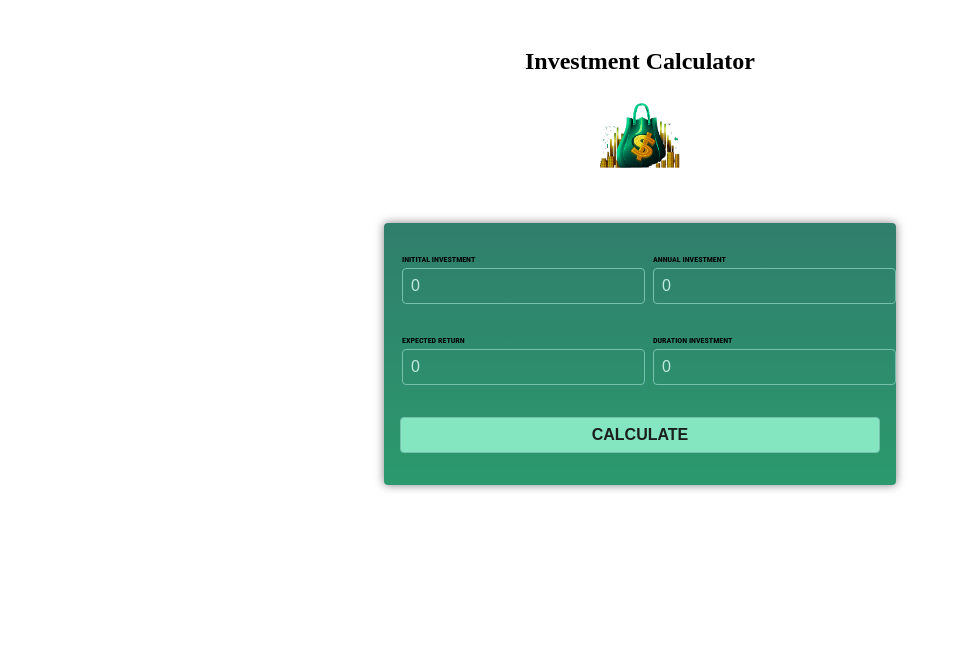
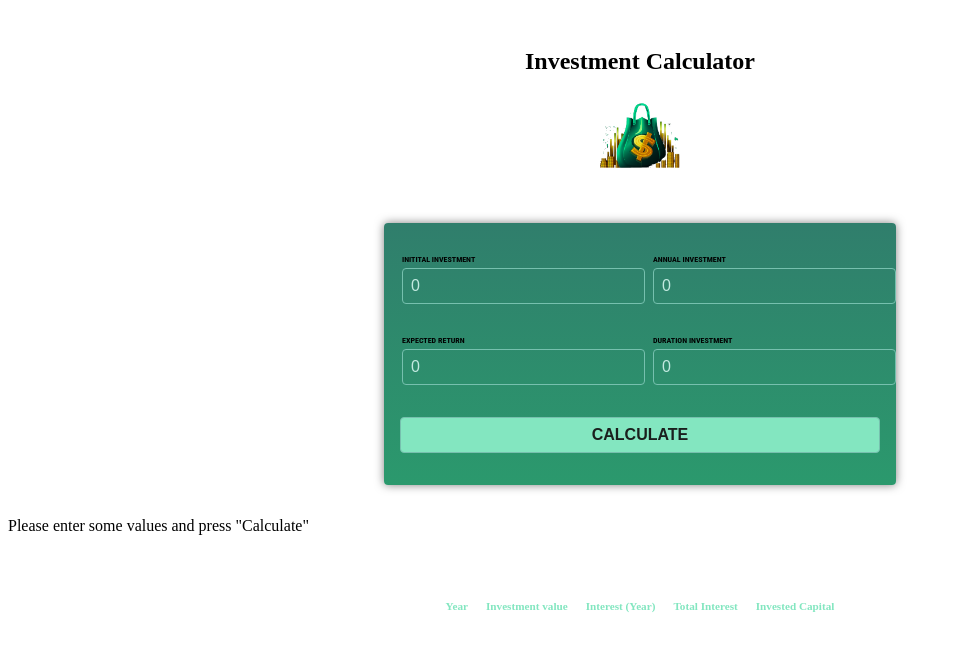
Before and after one commit to Uros-Bijelic/investment-calculator-angular, an Angular app: page / in a window 1280 px wide. Shown: the top 650 px of the page, without its empty margins (0-956 px from the left). Built offline with nearby package versions, Linux system fonts and the light colour scheme.

Commit message:
feat: store calculated results to variable in app component and pass down to investment-results component

```diff
--- a/src/app/app.component.html
+++ b/src/app/app.component.html
@@ -1,2 +1,3 @@
 <app-header />
 <app-user-input (calculateResult)="calculateInvestmentResults($event)" />
+<app-investment-results [investmentResuts]="investmentResults" />
--- a/src/app/app.component.ts
+++ b/src/app/app.component.ts
@@ -1,15 +1,26 @@
 import { Component } from '@angular/core';
 import { HeaderComponent } from './header/header.component';
-import { InvestmentData } from './investment-input.model';
+import type {
+  InvestmentData,
+  InvestmentResult,
+} from './investment-input.model';
+import { InvestmentResultsComponent } from './investment-results/investment-results.component';
 import { UserInputComponent } from './user-input/user-input.component';
 
 @Component({
   selector: 'app-root',
   standalone: true,
   templateUrl: './app.component.html',
-  imports: [HeaderComponent, UserInputComponent],
+  imports: [
+    HeaderComponent,
+    UserInputComponent,
+    InvestmentResultsComponent,
+    InvestmentResultsComponent,
+  ],
 })
 export class AppComponent {
+  investmentResults?: InvestmentResult[];
+
   calculateInvestmentResults({
     initialInvestment,
     duration,
@@ -35,6 +46,7 @@
       });
     }
 
-    console.log('annualData', annualData);
+    // console.log('annualData', annualData);
+    this.investmentResults = annualData;
   }
 }
--- /dev/null
+++ b/src/app/investment-results/investment-results.component.css
@@ -0,0 +1,19 @@
+table {
+  max-width: 50rem;
+  margin: 2rem auto;
+  padding: 1rem;
+  table-layout: fixed;
+  border-spacing: 1rem;
+  text-align: right;
+}
+
+table thead {
+  font-size: 0.7rem;
+  color: #83e6c0;
+}
+
+table tbody {
+  font-family: "Roboto Condensed", sans-serif;
+  font-size: 0.85rem;
+  color: #c2e9e0;
+}
--- /dev/null
+++ b/src/app/investment-results/investment-results.component.html
@@ -0,0 +1,14 @@
+<p>Please enter some values and press "Calculate"</p>
+
+<table>
+  <thead>
+    <tr>
+      <th>Year</th>
+      <th>Investment value</th>
+      <th>Interest (Year)</th>
+      <th>Total Interest</th>
+      <th>Invested Capital</th>
+    </tr>
+  </thead>
+  <tbody></tbody>
+</table>
```
Also changed, not shown: src/app/investment-input.model.ts (+9 -0 lines), src/app/investment-results/investment-results.component.ts (added, +12 -0 lines).
